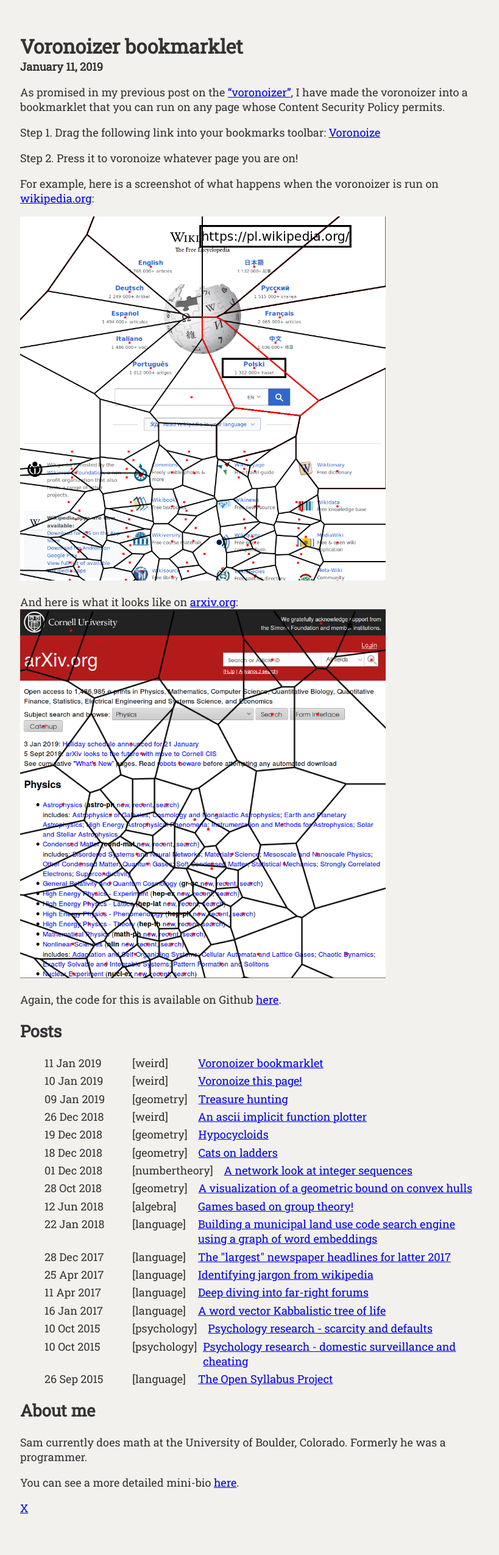
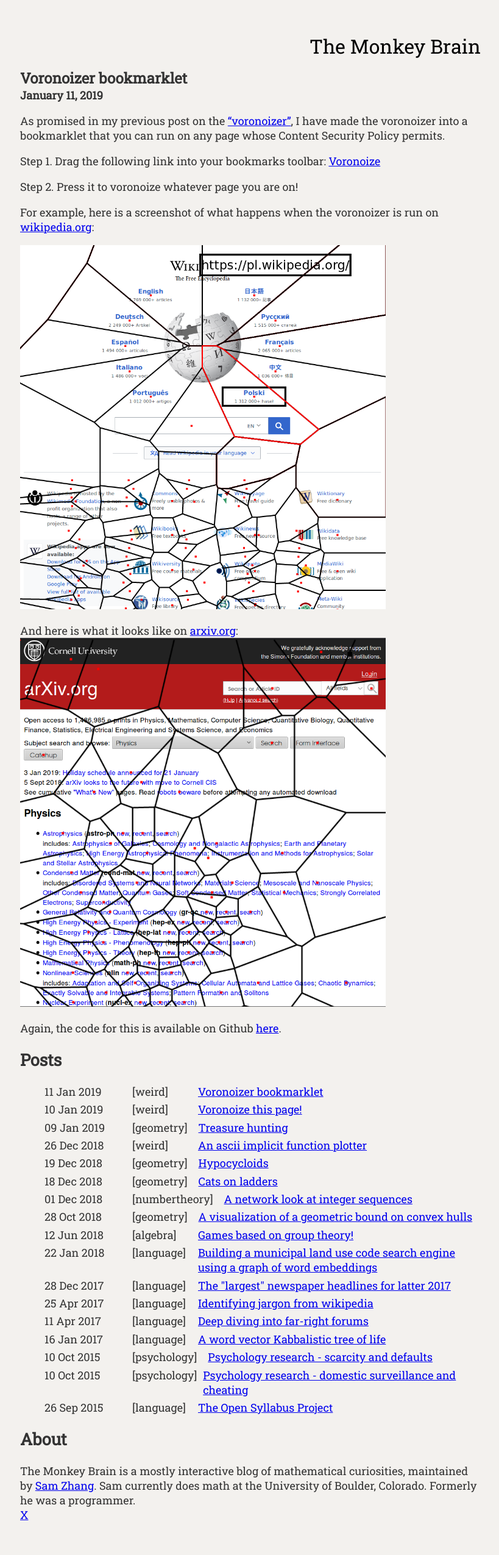
Before and after one commit to samzhang111/samzhang111.github.io, a Jekyll site: the page built from index.html, in a window 1280 px wide. Shown: the whole page at 61% size, without its empty margins (229-1048 px from the left). Built offline with Jekyll 4.4.1, drawn with Linux system fonts in a browser that asks for light colours; nearby versions of some CDN libraries.

Commit message:
monkey brain naming

```diff
--- a/_includes/footer.html
+++ b/_includes/footer.html
@@ -10,12 +10,8 @@
         </ul>
     </div>
 
-	<h2>About me</h2>
+	<h2>About</h2>
 	<div content>
 
-	    Sam currently does math at the University of Boulder, Colorado. Formerly he was a programmer.
-	    <p>
-
-	    You can see a more detailed mini-bio <a href="/html/about">here</a>.
-        <p>
+        The Monkey Brain is a mostly interactive blog of mathematical curiosities, maintained by <a href="/html/about">Sam Zhang</a>. Sam currently does math at the University of Boulder, Colorado. Formerly he was a programmer.
 	</div>
--- a/_includes/head.html
+++ b/_includes/head.html
@@ -1,4 +1,9 @@
 <meta http-equiv="content-type" content="text/html; charset=utf-8" />
-<title>{{ page.title }}</title>
+<title>{% if page.title %}
+    {{ page.title }} - The Monkey Brain
+    {% else %}
+        The Monkey Brain - Sam Zhang's Mostly Interactive Blog
+    {% endif %}
+    </title>
 <link rel="stylesheet" href="/css/site.css">
 {% feed_meta %}
--- a/_layouts/home.html
+++ b/_layouts/home.html
@@ -3,6 +3,7 @@
 ---
 
 <div class="site">
+<a href="/" class="homelink">The Monkey Brain</a>
 
   {{ content }}
 
--- a/_layouts/post.html
+++ b/_layouts/post.html
@@ -1,6 +1,7 @@
 ---
 layout: default
 ---
+<a href="/" class="homelink">The Monkey Brain</a>
 <div class="post">
     <div class="title">{{ page.title }}</div>
     <div class="postdate">{{ page.date | date: "%B %-d, %Y" }}</div>
--- a/css/site.scss
+++ b/css/site.scss
@@ -19,9 +19,26 @@
     }
 }
 
+.homelink {
+    text-align: right;
+    font-size: 32px;
+    text-decoration: none;
+    color: black;
+    display: block;
+    margin-bottom: 15px;
+}
+
+.homelink:visited {
+    color: black;
+}
+
+.homelink:active{
+    color: black;
+}
+
 .post {
     .title {
-        font-size: 32px;
+        font-size: 24px;
         font-weight: bold;
     }
 
```
